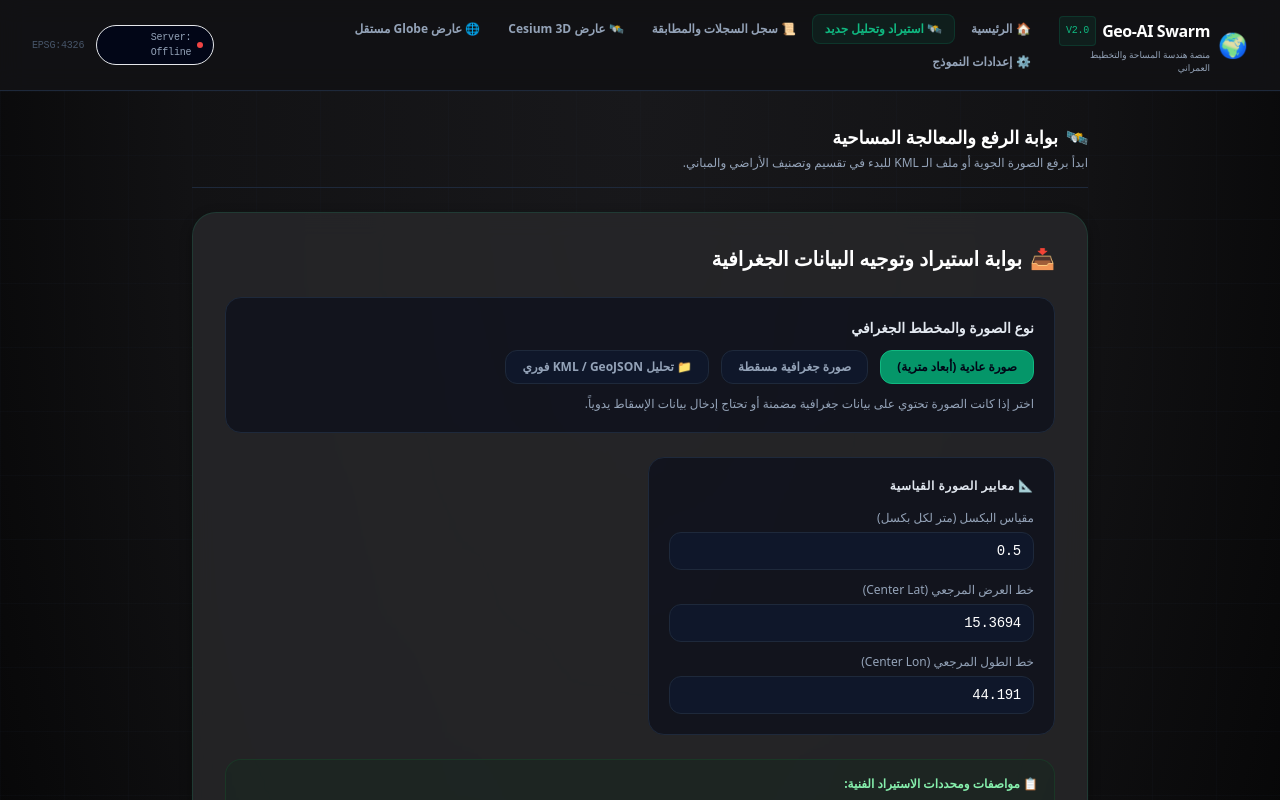
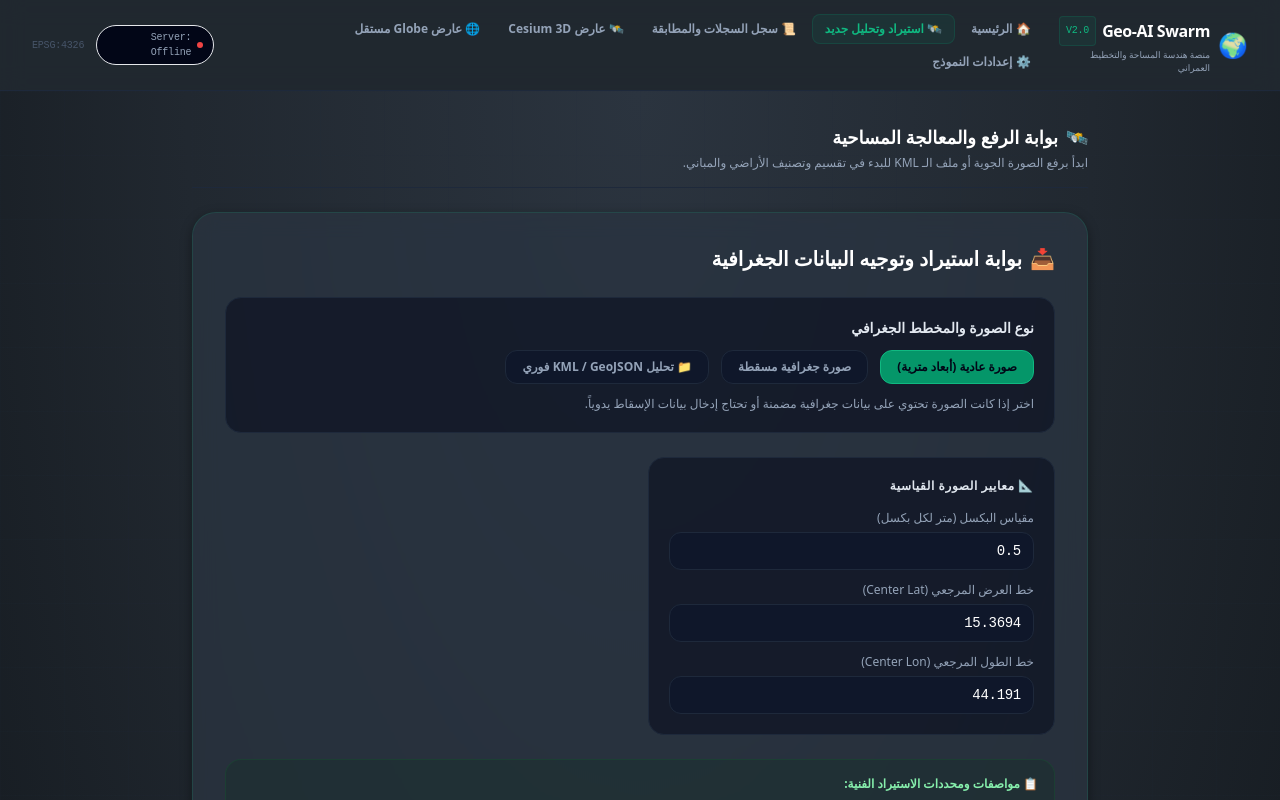
Before and after one commit to zly207251-commits/landCladdificationProject, a Next.js app in the folder land-classification-frontend/: page /survey in a window 1280 px wide. Shown: the top 800 px of the page. Built offline with nearby package versions, Linux system fonts and the light colour scheme; no server answers.

Commit message:
Update background styles to Classic AutoCAD Slate theme globally

```diff
--- a/land-classification-frontend/app/components/HudNavigation.tsx
+++ b/land-classification-frontend/app/components/HudNavigation.tsx
@@ -42,7 +42,7 @@ export default function HudNavigation() {
   };
 
   return (
-    <header className="w-full bg-[#121214]/80 backdrop-blur-md border-b border-slate-800 sticky top-0 z-50 px-4 md:px-8 py-3.5 flex flex-col sm:flex-row items-center justify-between gap-4">
+    <header className="w-full bg-[#212830]/80 backdrop-blur-md border-b border-slate-800 sticky top-0 z-50 px-4 md:px-8 py-3.5 flex flex-col sm:flex-row items-center justify-between gap-4">
       {/* Brand logo */}
       <div className="flex items-center gap-2">
         <span className="text-2xl">🌍</span>
--- a/land-classification-frontend/app/globals.css
+++ b/land-classification-frontend/app/globals.css
@@ -5,10 +5,10 @@
 @import url('https://fonts.googleapis.com/css2?family=Cairo:wght@300;400;600;700&family=Inter:wght@300;400;500;600;700&family=JetBrains+Mono:wght@400;500;700&display=swap');
 
 :root {
-  --background: #121214; /* الرمادي الفحمي الدافئ المانع لإجهاد العين */
+  --background: #212830; /* نمط أوتوكاد الكلاسيكي المانع لإجهاد العين */
   --foreground: #e2e8f0; /* نص فضي ناعم */
-  --card-bg: rgba(39, 39, 42, 0.85); /* كروت بلون رمادي فولاذي zinc-800 */
-  --border-color: rgba(63, 63, 70, 0.4); /* حدود رمادية منخفضة التباين */
+  --card-bg: rgba(43, 52, 63, 0.8); /* كروت بلون رمادي مزرق خافت zinc/slate */
+  --border-color: rgba(67, 81, 99, 0.35); /* حدود ناعمة متناسقة */
   --primary-glow-rgb: 16, 185, 129; /* لون الزمرد الأخضر الهادئ */
   --secondary-glow-rgb: 217, 119, 6; /* لون برونزي دافئ */
 }
@@ -26,7 +26,7 @@ body {
   height: 6px;
 }
 ::-webkit-scrollbar-track {
-  background: rgba(24, 24, 27, 0.3);
+  background: rgba(33, 40, 48, 0.3);
 }
 ::-webkit-scrollbar-thumb {
   background: rgba(16, 185, 129, 0.2);
--- a/land-classification-frontend/app/page.tsx
+++ b/land-classification-frontend/app/page.tsx
@@ -64,7 +64,7 @@ export default function Home() {
   }, []);
 
   return (
-    <main className="min-h-screen bg-[#121214] bg-[radial-gradient(ellipse_at_top,_var(--tw-gradient-stops))] from-zinc-900 via-[#121214] to-black p-4 md:p-8 relative">
+    <main className="min-h-screen bg-[#212830] bg-[radial-gradient(ellipse_at_top,_var(--tw-gradient-stops))] from-[#2b343f] via-[#212830] to-[#12171c] p-4 md:p-8 relative">
       <div className="absolute inset-0 bg-[linear-gradient(to_right,#1e293b1a_1px,transparent_1px),linear-gradient(to_bottom,#1e293b1a_1px,transparent_1px)] bg-[size:4rem_4rem] pointer-events-none"></div>
 
       {/* Main Dashboard Grid */}
--- a/land-classification-frontend/app/settings/page.tsx
+++ b/land-classification-frontend/app/settings/page.tsx
@@ -89,7 +89,7 @@ export default function SettingsPage() {
   };
 
   return (
-    <main className="min-h-screen bg-[#121214] bg-[radial-gradient(ellipse_at_top,_var(--tw-gradient-stops))] from-zinc-900 via-[#121214] to-black p-4 md:p-8 relative">
+    <main className="min-h-screen bg-[#212830] bg-[radial-gradient(ellipse_at_top,_var(--tw-gradient-stops))] from-[#2b343f] via-[#212830] to-[#12171c] p-4 md:p-8 relative">
       <div className="absolute inset-0 bg-[linear-gradient(to_right,#1e293b1a_1px,transparent_1px),linear-gradient(to_bottom,#1e293b1a_1px,transparent_1px)] bg-[size:4rem_4rem] pointer-events-none"></div>
 
       <div className="max-w-7xl mx-auto grid gap-6 lg:grid-cols-[280px_1fr] relative z-10">
--- a/land-classification-frontend/app/survey/page.tsx
+++ b/land-classification-frontend/app/survey/page.tsx
@@ -77,7 +77,7 @@ export default function SurveyPage() {
   }
 
   return (
-    <div className="min-h-screen bg-[#121214] bg-[radial-gradient(ellipse_at_top,_var(--tw-gradient-stops))] from-zinc-900 via-[#121214] to-black p-4 md:p-8 relative">
+    <div className="min-h-screen bg-[#212830] bg-[radial-gradient(ellipse_at_top,_var(--tw-gradient-stops))] from-[#2b343f] via-[#212830] to-[#12171c] p-4 md:p-8 relative">
       <div className="absolute inset-0 bg-[linear-gradient(to_right,#1e293b1a_1px,transparent_1px),linear-gradient(to_bottom,#1e293b1a_1px,transparent_1px)] bg-[size:4rem_4rem] pointer-events-none"></div>
 
       <div className="max-w-4xl mx-auto relative z-10 space-y-6">
```
